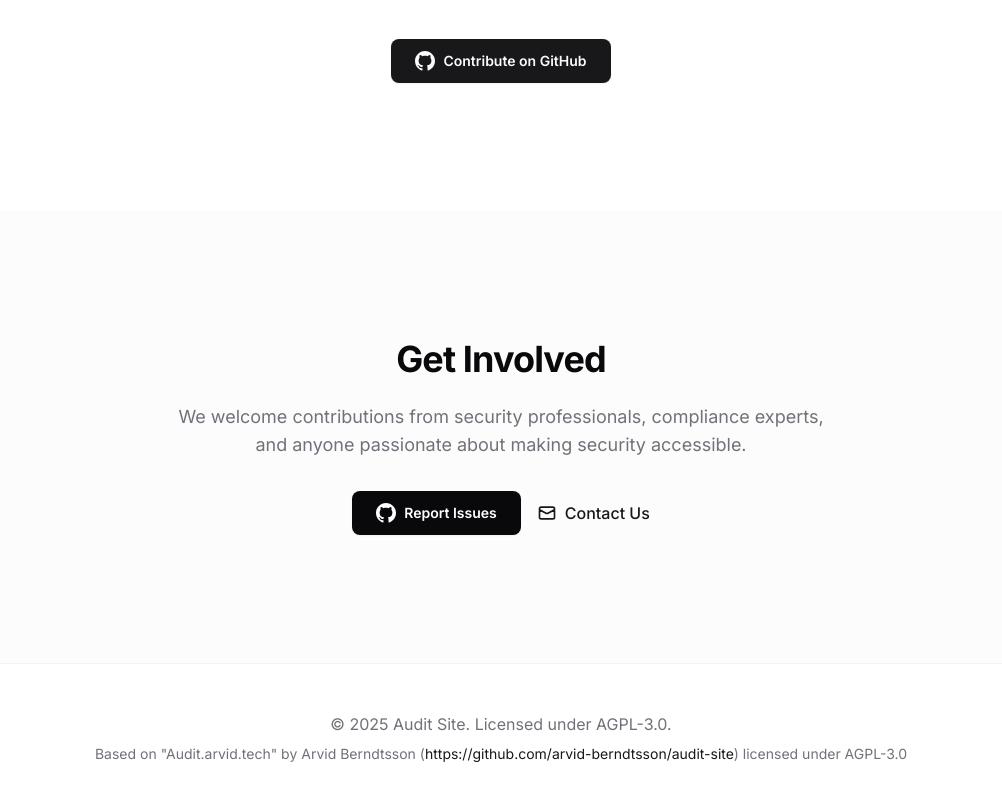
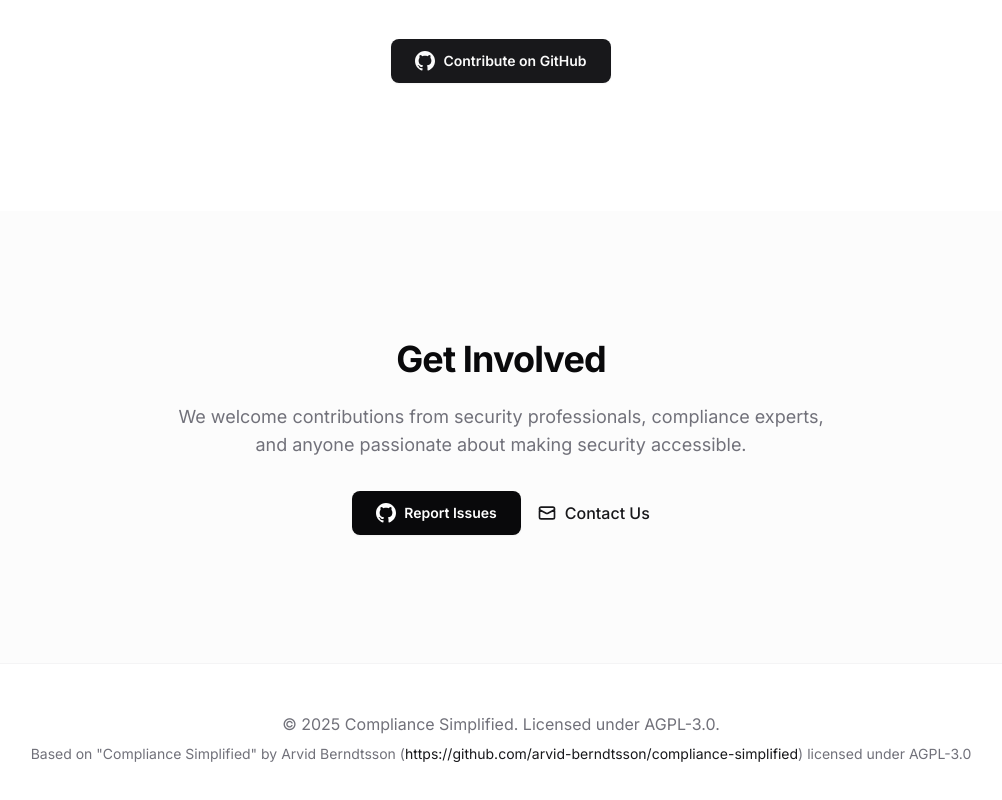
Before and after one commit to arvid-berndtsson/compliance-simplified, a Next.js app: page /about in a window 1280 px wide. Shown: the part 2778-3578 px from the top of the page, without its empty margins (139-1141 px from the left). Built offline with nearby package versions, Linux system fonts and the light colour scheme.

Commit message:
fix: incorrect naming

```diff
--- a/next.config.js
+++ b/next.config.js
@@ -10,6 +10,11 @@ const withMDX = require('@next/mdx')({
 /** @type {import('next').NextConfig} */
 const nextConfig = {
   pageExtensions: ['js', 'jsx', 'mdx', 'ts', 'tsx'],
+  output: 'export',
+  trailingSlash: true,
+  images: {
+    unoptimized: true,
+  },
   experimental: {
     mdxRs: false,
   },
--- a/package.json
+++ b/package.json
@@ -1,5 +1,5 @@
 {
-  "name": "audit-site",
+  "name": "compliance-simplified",
   "version": "0.1.0",
   "private": true,
   "packageManager": "pnpm@8.15.0",
--- a/src/app/about/page.tsx
+++ b/src/app/about/page.tsx
@@ -242,7 +242,7 @@ export default function AboutPage() {
 
             <div className="mt-12 text-center">
               <a
-                href="https://github.com/arvid-berndtsson/audit-site"
+                href="https://github.com/arvid-berndtsson/compliance-simplified"
                 target="_blank"
                 rel="noopener noreferrer"
                 className="inline-flex items-center gap-2 rounded-lg bg-primary px-6 py-3 text-sm font-semibold text-primary-foreground shadow-sm hover:bg-primary/90 transition-colors"
@@ -269,7 +269,7 @@ export default function AboutPage() {
             </p>
             <div className="flex flex-col sm:flex-row items-center justify-center gap-4">
               <a
-                href="https://github.com/arvid-berndtsson/audit-site/issues"
+                href="https://github.com/arvid-berndtsson/compliance-simplified/issues"
                 target="_blank"
                 rel="noopener noreferrer"
                 className="inline-flex items-center gap-2 rounded-lg bg-foreground px-6 py-3 text-sm font-semibold text-background shadow-sm hover:bg-foreground/90 transition-colors"
@@ -297,11 +297,11 @@ export default function AboutPage() {
       <footer className="border-t border-border/40 bg-background/95">
         <div className="container mx-auto px-4 sm:px-6 lg:px-8 py-12">
           <div className="text-center text-muted-foreground">
-            <p>&copy; 2025 Audit Site. Licensed under AGPL-3.0.</p>
+            <p>&copy; 2025 Compliance Simplified. Licensed under AGPL-3.0.</p>
             <p className="mt-2 text-sm">
-              Based on "Audit.arvid.tech" by Arvid Berndtsson (
-              <a href="https://github.com/arvid-berndtsson/audit-site" className="text-primary hover:text-primary/80">
-                https://github.com/arvid-berndtsson/audit-site
+              Based on "Compliance Simplified" by Arvid Berndtsson (
+              <a href="https://github.com/arvid-berndtsson/compliance-simplified" className="text-primary hover:text-primary/80">
+                https://github.com/arvid-berndtsson/compliance-simplified
               </a>
               ) licensed under AGPL-3.0
             </p>
--- a/src/app/page.tsx
+++ b/src/app/page.tsx
@@ -12,7 +12,7 @@ export default function HomePage() {
                 <div className="h-8 w-8 rounded-lg bg-gradient-to-br from-primary to-primary/60 flex items-center justify-center">
                   <span className="text-primary-foreground font-bold text-sm">A</span>
                 </div>
-                <span className="font-semibold text-lg">Audit Site</span>
+                <span className="font-semibold text-lg">Compliance Simplified</span>
               </div>
             </div>
             <nav className="hidden md:flex items-center space-x-6">
@@ -154,7 +154,7 @@ export default function HomePage() {
             </p>
             <div className="mt-8 flex flex-col sm:flex-row items-center justify-center gap-4">
               <a
-                href="https://github.com/arvid-berndtsson/audit-site"
+                href="https://github.com/arvid-berndtsson/compliance-simplified"
                 target="_blank"
                 rel="noopener noreferrer"
                 className="inline-flex items-center gap-2 rounded-lg bg-foreground px-6 py-3 text-sm font-semibold text-background shadow-sm hover:bg-foreground/90 transition-colors"
```
Also changed, not shown: 2 other files (tests, documents, lock files or other folders).
